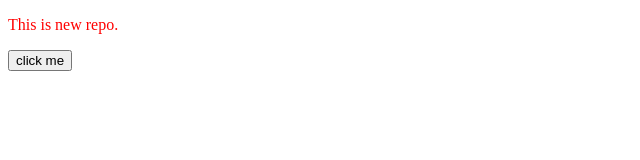
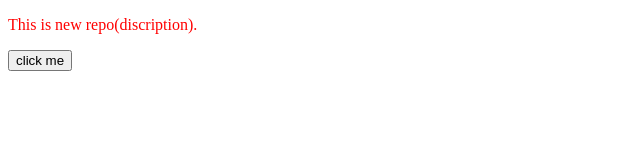
Before and after one commit to Abhinav-kumar-Yadav/localrepo, a plain HTML site: page index.html in a window 1280 px wide. Shown: the whole page, without its empty margins (0-640 px from the left). Drawn offline with Linux system fonts and the light colour scheme.

```diff
--- a/index.html
+++ b/index.html
@@ -7,7 +7,7 @@
     <title>Document</title>
 </head>
 <body>
-    <p>This is new repo.</p>
+    <p>This is new repo(discription).</p>
     <button>click me</button>
 </body>
 </html>
```
